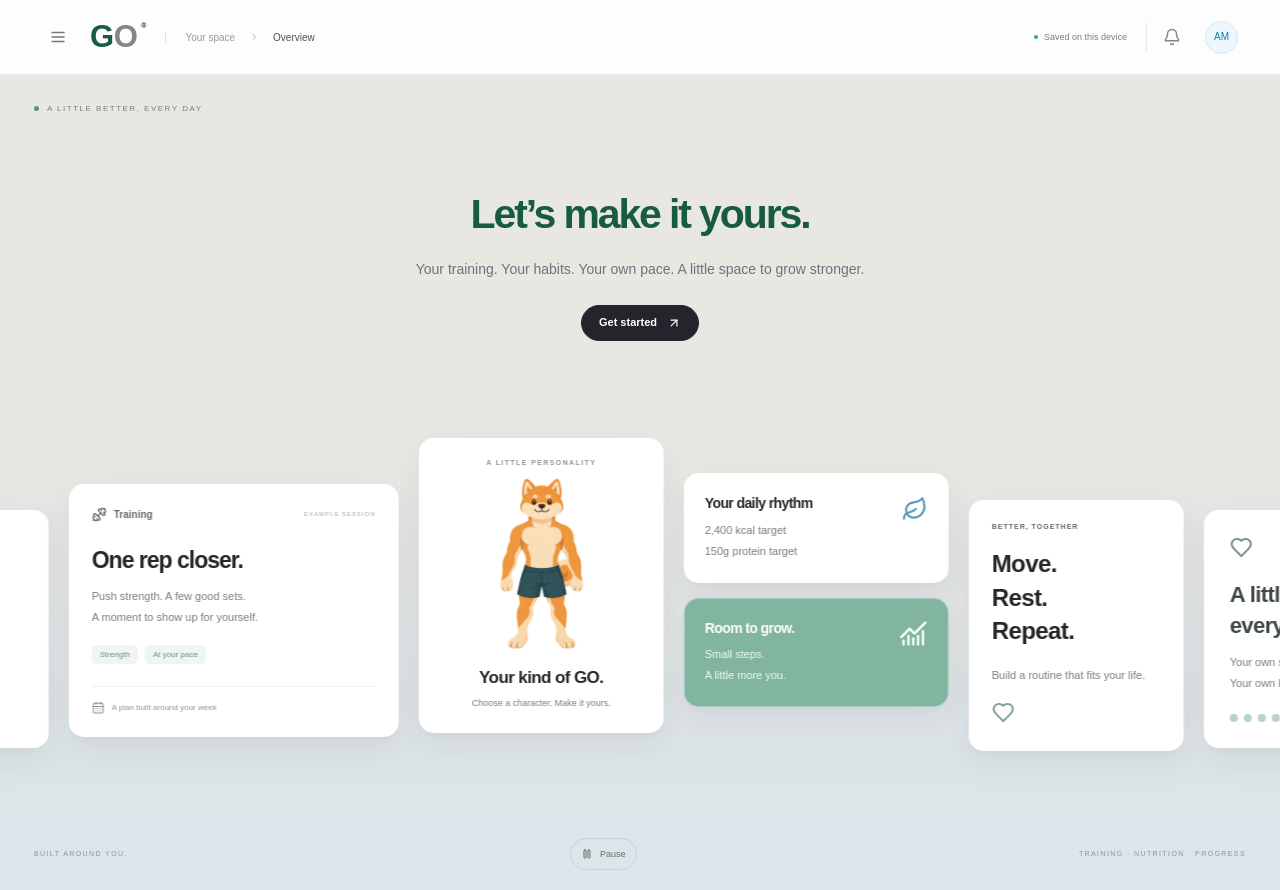
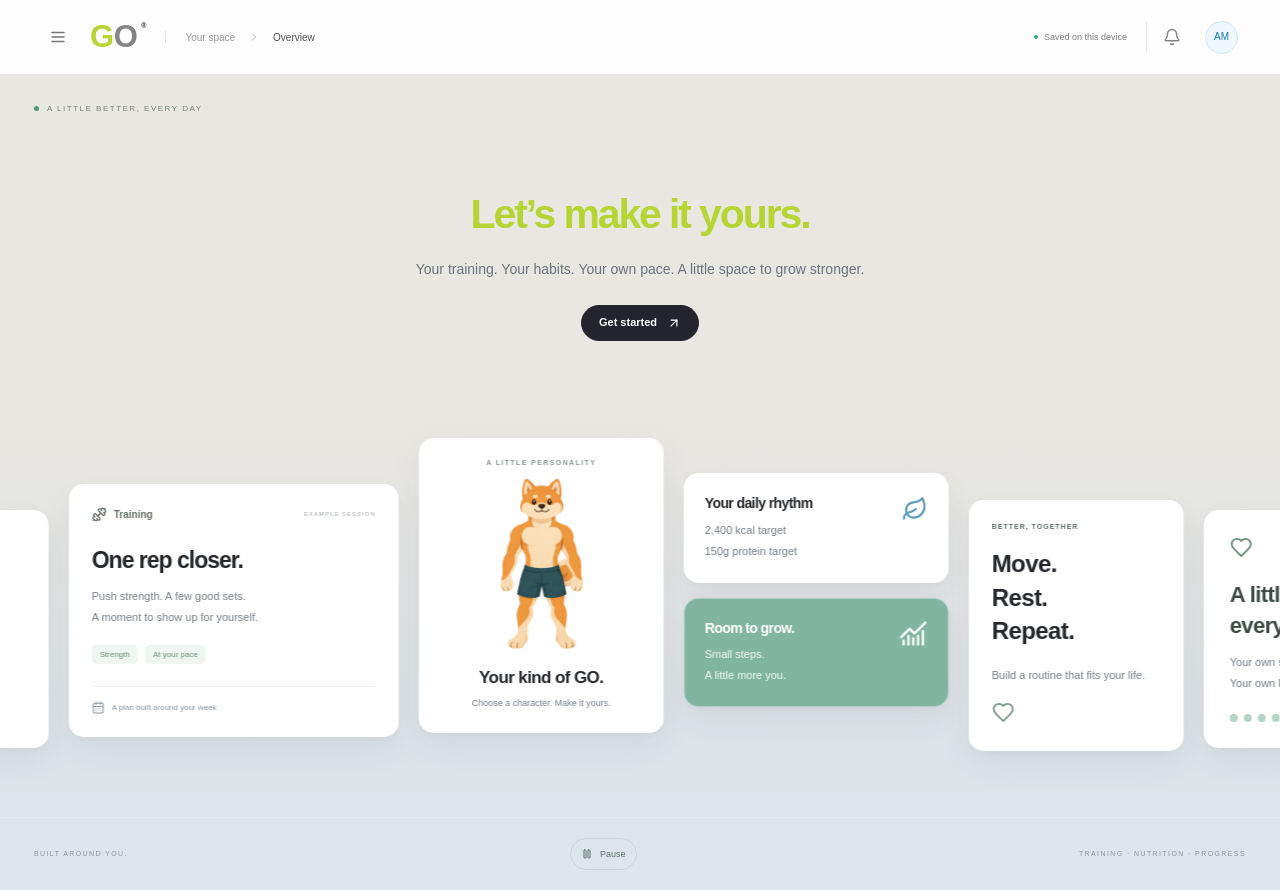
Before and after one commit to peteryangyilin-web/1, a React (Vite) app: page / in a window 1280 px wide. Built offline with nearby package versions, Linux system fonts and the light colour scheme.

Commit message:
Switch GO initial and Overview title to lemon green

```diff
--- a/index.html
+++ b/index.html
@@ -21,7 +21,7 @@
         place-items: center;
         overflow: hidden;
         background: #fff;
-        color: var(--brand-green, #185b43);
+        color: var(--brand-green, #b6d532);
       }
       .go-intro-center {
         position: relative;
--- a/src/colorTheme.css
+++ b/src/colorTheme.css
@@ -1,6 +1,6 @@
 /* A quiet white canvas, with botanical green actions and sky-blue data. */
 :root {
-  --brand-green: #185b43;
+  --brand-green: #b6d532;
   --accent: #187451;
   --accent-soft: #e7f5ed;
   --green: #187451;
```
